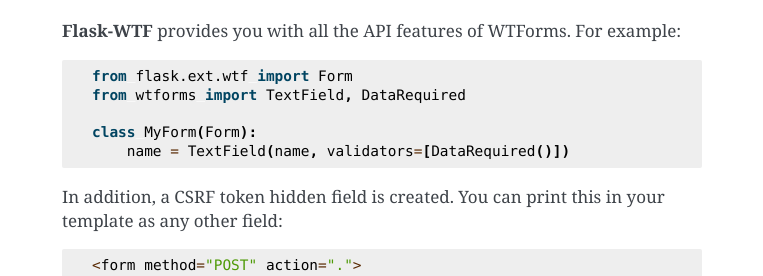
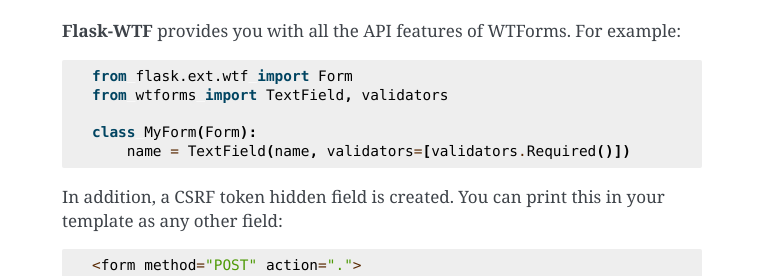
Before and after one commit to wtforms/flask-wtf, a Sphinx documentation site: the page built from docs/index.rst, in a window 1280 px wide and 900 px high, scrolled down 1978 px. Shown: the part 173-449 px from the top of the window, without its empty margins (258-1021 px from the left). Built offline with Sphinx 7.4.7, drawn with Linux system fonts in a browser that asks for light colours.

Commit message:
docs/index: fix example
Now DataRequired is under wtforms.validators.Required.

```diff
--- a/docs/index.rst
+++ b/docs/index.rst
@@ -101,10 +101,10 @@
 **Flask-WTF** provides you with all the API features of WTForms. For example::
 
     from flask.ext.wtf import Form
-    from wtforms import TextField, DataRequired
+    from wtforms import TextField, validators
 
     class MyForm(Form):
-        name = TextField(name, validators=[DataRequired()])
+        name = TextField(name, validators=[validators.Required()])
 
 In addition, a CSRF token hidden field is created. You can print this in your
 template as any other field::
```
